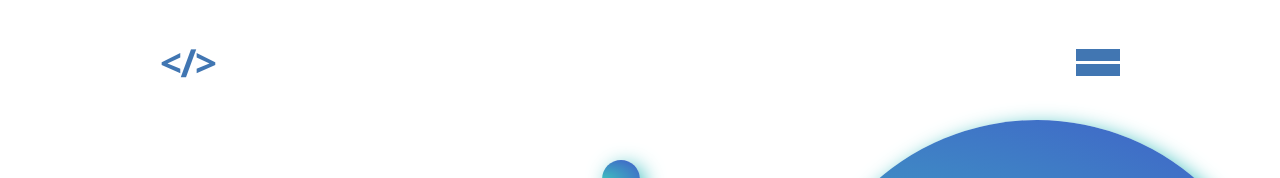
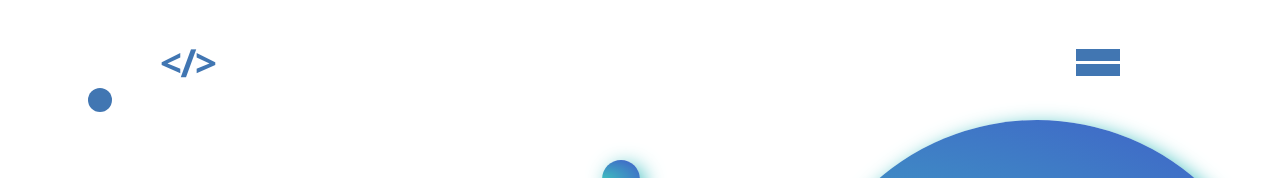
Before and after one commit to Global-Coding-Labs/global-coding-labs-landing-page, a Next.js app: page / in a window 1280 px wide. Shown: the top 178 px of the page. Built offline with nearby package versions, Linux system fonts and the light colour scheme.

Commit message:
feat: create customized cursor

```diff
--- /dev/null
+++ b/components/Cursor/index.tsx
@@ -0,0 +1,47 @@
+import { useState, useEffect, HTMLAttributes } from 'react';
+import styled from 'styled-components';
+
+import { useStore } from '../../state';
+
+export default function Cursor(props: HTMLAttributes<HTMLElement>) {
+  const [positions, setPositions] = useState({ x: 100, y: 100 });
+  const { state: { cursor } } = useStore();
+
+  function onMouseMove(e: any) {
+    setPositions({
+      x: e.pageX,
+      y: e.pageY
+    });
+  }
+
+  useEffect(() => {
+    window.addEventListener('mousemove', onMouseMove);
+  }, []);
+
+  return (
+    <CustomCursor style={{ top: positions.y, left: positions.x }} {...props} className={cursor} />
+  );
+}
+
+const CustomCursor = styled.div`
+  height: 1.25em;
+  width: 1.25em;
+  border-radius: 50%;
+  position: absolute;
+  transform: translate(-50%, -50%);
+  z-index: 99;
+  user-select: none;
+  pointer-events: none;
+  transition-duration: .1s;
+  transition-property: width, height, background-color, border;
+
+  &.default {
+    background-color: ${props => props.theme.primary1};
+  }
+
+  &.focus {
+    border: 5px solid ${props => props.theme.secondary1};
+    width: 4em;
+    height: 4em;
+  }
+`;
--- a/pages/_app.tsx
+++ b/pages/_app.tsx
@@ -2,21 +2,26 @@ import type { AppProps } from "next/app";
 import { ThemeProvider } from "styled-components";
 
 import GlobalStyles from "../styles/Global";
+import Cursor from "../components/Cursor";
+import { Provider as StoreProvider } from "../state";
 
 const theme = {
-  primary1: '#4176b2',
-  primary2: '#405CC9',
-  secondary1: '#453DBF',
-  secondary3: '#3DBEBF'
+  primary1: "#4176b2",
+  primary2: "#405CC9",
+  secondary1: "#453DBF",
+  secondary3: "#3DBEBF",
 };
 
 function MyApp({ Component, pageProps }: AppProps) {
   return (
     <>
-      <ThemeProvider theme={theme}>
-        <GlobalStyles />
-        <Component {...pageProps} />
-      </ThemeProvider>
+      <StoreProvider>
+        <ThemeProvider theme={theme}>
+          <GlobalStyles />
+          <Component {...pageProps} />
+          <Cursor />
+        </ThemeProvider>
+      </StoreProvider>
     </>
   );
 }
--- a/sections/Home/index.tsx
+++ b/sections/Home/index.tsx
@@ -8,25 +8,39 @@ import {
   Flex,
   Container,
   Emphatize,
-  Button
+  Button,
 } from "../../styles/Components";
-import { useGetElementPositionConstraints } from '../../hooks';
+import { useGetElementPositionConstraints } from "../../hooks";
+import { useStore } from "../../state";
 
 export default function Home() {
+  const { dispatch, state } = useStore();
   const smallSphereRef = useRef(null);
   const bigSphereRef = useRef(null);
-  const smallSphereConstraints = useGetElementPositionConstraints(smallSphereRef);
+  const smallSphereConstraints =
+    useGetElementPositionConstraints(smallSphereRef);
   const bigSphereConstraints = useGetElementPositionConstraints(bigSphereRef);
 
   return (
     <Container>
-      <Navbar animate={{ y: 0 }} transition={{ type: 'spring', delay: .1, ease: [0.1, 0.6, 0.6, 0.01] }} initial={{ y: -100 }}>
+      <Navbar
+        animate={{ y: 0 }}
+        transition={{ type: "spring", delay: 0.1, ease: [0.1, 0.6, 0.6, 0.01] }}
+        initial={{ y: -100 }}
+      >
         <Flex justifySpaceBetween alignCenter>
           <Logo>
             <Headline3>{"</>"}</Headline3>
           </Logo>
 
-          <Navigation>
+          <Navigation
+            onMouseOver={() => {
+              dispatch({ type: "CHANGE_CURSOR_STATE", payload: "focus" });
+            }}
+            onMouseLeave={() => {
+              dispatch({ type: "CHANGE_CURSOR_STATE", payload: "default" });
+            }}
+          >
             <div />
             <div />
           </Navigation>
@@ -73,6 +87,7 @@ const Heading = styled.div`
   width: 80%;
   user-select: none;
   z-index: 1;
+  pointer-events: none;
 
   @media (max-width: 768px) {
     width: 100%;
@@ -96,9 +111,7 @@ const Logo = styled.div`
 `;
 
 const Navigation = styled.div`
-  cursor: pointer;
   z-index: 2;
-
 
   & > div {
     background-color: ${(props) => props.theme.primary1};
@@ -124,15 +137,13 @@ const BigSphere = styled(motion.div)`
   position: fixed;
   right: 0;
   top: 15vh;
-  box-shadow: 5px 5px 20px ${props => props.theme.secondary3};
-
+  box-shadow: 5px 5px 20px ${(props) => props.theme.secondary3};
 
   @media (max-width: 768px) {
     height: 45vw;
     width: 45vw;
     top: 25vh;
   }
-
 `;
 
 const SmallSphere = styled(BigSphere)`
--- /dev/null
+++ b/state/index.tsx
@@ -0,0 +1,42 @@
+import React, { ReactNode, useContext, useReducer } from "react";
+
+class CursorState {
+  public initial = {
+    cursor: "default",
+  };
+
+  reducer(state: any, action: { type: string; payload: any }) {
+    switch (action.type) {
+      case "CHANGE_CURSOR_STATE":
+        return {
+          ...state,
+          cursor: action.payload === "focus" ? "focus" : "default",
+        };
+      default:
+        return state;
+    }
+  }
+}
+
+const StateContext = React.createContext<{ state: any; dispatch: any }>({
+  state: null,
+  dispatch: null,
+});
+
+export function useStore() {
+  return useContext(StateContext);
+}
+
+export function Provider({ children }: { children: ReactNode }) {
+  const cursorState = new CursorState();
+  const [state, dispatch] = useReducer(
+    cursorState.reducer,
+    cursorState.initial
+  );
+
+  return (
+    <StateContext.Provider value={{ state, dispatch }}>
+      {children}
+    </StateContext.Provider>
+  );
+}
--- a/styles/Global.ts
+++ b/styles/Global.ts
@@ -7,6 +7,7 @@ export default createGlobalStyle`
     padding: 0;
     margin: 0;
     box-sizing: border-box;
+    cursor: none;
   }
 
   html {
```
